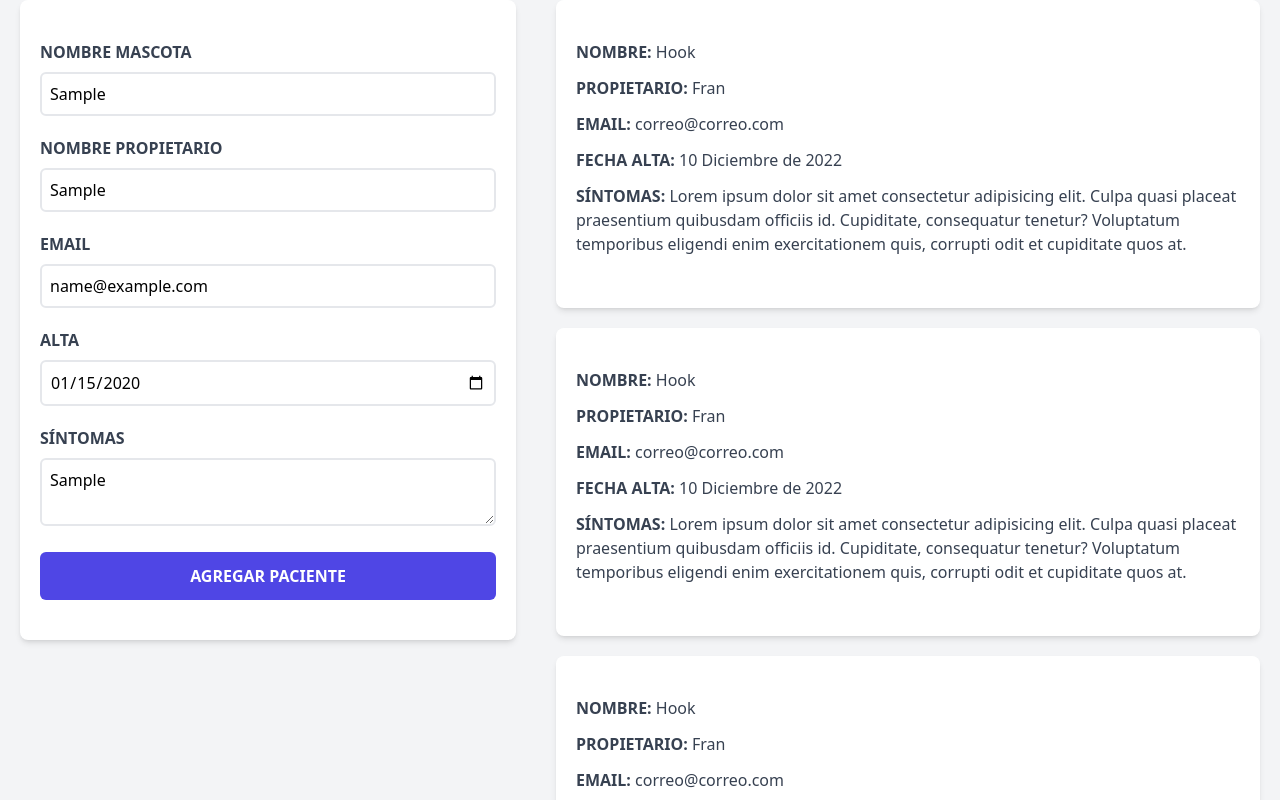
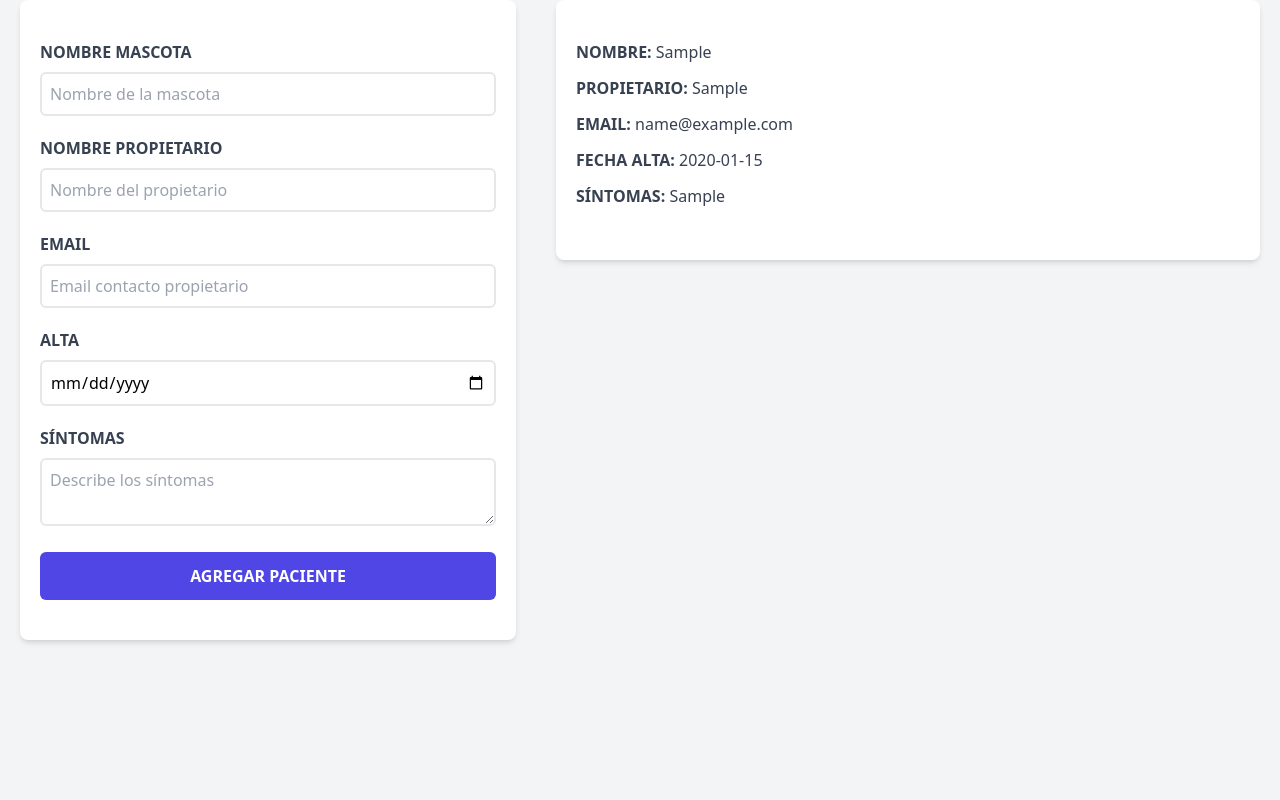
Before and after one commit to FranRodrigueez/administracionPacientes, a React (Vite) app in the folder citas-react/: page / in a window 1280 px wide. Both pictures are taken after typing "Sample", "Sample", "name@example.com", "2020-01-15", "Sample" into the empty fields and a click on the input "Agregar Paciente". Shown: the part 308-1108 px from the top of the page. Built offline with nearby package versions, Linux system fonts and the light colour scheme.

Commit message:
13:47 08/09/2023

```diff
--- a/citas-react/src/App.jsx
+++ b/citas-react/src/App.jsx
@@ -1,3 +1,4 @@
+import { useState } from 'react'
 import Formulario from "./componentes/Formulario"
 import ListadoPacientes from "./componentes/ListadoPacientes"
 import Header from "./componentes/Header"
@@ -6,13 +7,22 @@
 
 function App() {
 
+  const [pacientes, setPacientes] = useState([])
+
   return (
     <div className="container mx-auto mt-20">
       <Header/>
 
       <div className="mt-14 md:flex">
-        <Formulario/>
-        <ListadoPacientes/>
+        <Formulario
+
+          pacientes={pacientes}
+          setPacientes={setPacientes}
+
+        />
+        <ListadoPacientes
+          pacientes={pacientes}
+        />
       </div>
 
     </div>
--- /dev/null
+++ b/citas-react/src/componentes/Error.jsx
@@ -0,0 +1,9 @@
+const Error = ({mensaje}) => {
+  return (
+        <div className="bg-red-800 text-center text-white p-3 uppercase font-bold mb-3 rounded-md">
+                <p>{mensaje}</p>
+        </div>
+  )
+}
+
+export default Error
--- a/citas-react/src/componentes/Formulario.jsx
+++ b/citas-react/src/componentes/Formulario.jsx
@@ -1,6 +1,7 @@
 import {useState, useEffect} from 'react';
+import Error from './Error';
 
-const Formulario = () => {
+const Formulario = ({ pacientes, setPacientes}) => {
 
   const [nombre, setNombre] = useState('');
   const [propietario, setPropietario] = useState('');
@@ -9,7 +10,6 @@
   const [sintomas, setSintomas] = useState('');
 
   const[error, setError] = useState(false)
-
 
   const handleSubmit = (e) => {
     e.preventDefault();
@@ -24,6 +24,33 @@
     }
 
     setError(false)
+
+    //Objeto de Paciente
+    const objetoPaciente = {
+      nombre,
+      propietario,
+      email,
+      fecha,
+      sintomas,
+      id: generarID()
+    }
+
+    setPacientes([...pacientes, objetoPaciente])
+
+    //Reiniciar el formulario a través del useState
+    setNombre("")
+    setPropietario("")
+    setEmail("")
+    setFecha("")
+    setSintomas("")
+
+  }
+
+  //Generar un ID
+  const generarID = () => {
+    const random = Math.random().toString(36).substr(2);
+    const fecha = Date.now().toString(36)
+    return fecha + random
   }
 
   return (
@@ -36,15 +63,17 @@
         <span className="text-indigo-600 font-bold">Administralos</span>
       </p>
 
+
+      {/* Comienzo del formulario */}
       <form
         onSubmit={handleSubmit}
         className="bg-white shadow-md rounded-lg py-10 px-5 mb-10"
         >
-          { error &&
-            <div className="bg-red-800 text-center text-white p-3 uppercase font-bold mb-3 rounded-md">
-              <p>Todos los campos son obligatorios</p>
-            </div>
-          }
+
+        {/* Mensaje de error si no rellenas el formulario */}
+        { error && <Error mensaje="Todos los campos son obligatorios"/>}
+
+        {/* Nombre de la mascota */}
         <div className="mb-5">
           {/* htmlFor une el label con el input */}
           <label htmlFor="mascota" className="block text-gray-700 uppercase font-bold ">
@@ -62,6 +91,7 @@
 
         </div>
 
+        {/* Nombre del propietario */}
         <div className="mb-5">
 
           <label htmlFor="propietario" className="block text-gray-700 uppercase font-bold ">
@@ -79,6 +109,7 @@
 
         </div>
 
+        {/* Email */}
         <div className="mb-5">
 
           <label htmlFor="email" className="block text-gray-700 uppercase font-bold ">
@@ -97,6 +128,7 @@
 
         </div>
 
+        {/* Fecha */}
         <div className="mb-5">
 
           <label htmlFor="alta" className="block text-gray-700 uppercase font-bold ">
@@ -114,6 +146,7 @@
 
         </div>
 
+        {/* Síntomas */}
         <div className="mb-5">
 
           <label htmlFor="sintomas" className="block text-gray-700 uppercase font-bold ">
@@ -130,6 +163,7 @@
 
         </div>
 
+        {/* Botón agregar */}
         <input
           type="submit"
           className="bg-indigo-600 w-full p-3 text-white uppercase font-bold
--- a/citas-react/src/componentes/ListadoPacientes.jsx
+++ b/citas-react/src/componentes/ListadoPacientes.jsx
@@ -1,6 +1,7 @@
 import Paciente from "./Paciente"
 
-const ListadoPacientes = () => {
+const ListadoPacientes = ({pacientes}) => {
+
         return (
                 <div className="md:w-1/2 lg:w-3/5">
 
@@ -11,18 +12,24 @@
                         </p>
 
                         <div className="md:h-screen overflow-y-scroll">
-                                <Paciente/>
-                                <Paciente/>
-                                <Paciente/>
-                                <Paciente/>
-                                <Paciente/>
-                                <Paciente/>
+
+                              {pacientes.map(paciente => (
+
+                                        <Paciente
+                                                key={paciente.id}
+                                                paciente={paciente}
+                                        />
+                                ))}
+
+
+
+
                         </div>
 
                 </div>
 
 
         )
-      }
+}
 
-      export default ListadoPacientes
+export default ListadoPacientes
--- a/citas-react/src/componentes/Paciente.jsx
+++ b/citas-react/src/componentes/Paciente.jsx
@@ -1,29 +1,32 @@
-const Paciente = () => {
+const Paciente = ({paciente}) => {
+
+  const {nombre, propietario, email, fecha, sintomas} = paciente
+
   return (
         <div className="mx-5 bg-white shadow-md py-10 px-5 rounded-lg mb-5">
                 <p className="font-bold mb-3 text-gray-700 uppercase">Nombre: {""}
 
-                <span className="font-normal normal-case">Hook</span>
+                <span className="font-normal normal-case">{nombre}</span>
                 </p>
 
                 <p className="font-bold mb-3 text-gray-700 uppercase">Propietario: {""}
 
-                <span className="font-normal normal-case">Fran</span>
+                <span className="font-normal normal-case">{propietario}</span>
                 </p>
 
                 <p className="font-bold mb-3 text-gray-700 uppercase">Email: {""}
 
-                <span className="font-normal normal-case">correo@correo.com</span>
+                <span className="font-normal normal-case">{email}</span>
                 </p>
 
                 <p className="font-bold mb-3 text-gray-700 uppercase">Fecha Alta: {""}
 
-                <span className="font-normal normal-case">10 Diciembre de 2022</span>
+                <span className="font-normal normal-case">{fecha}</span>
                 </p>
 
                 <p className="font-bold mb-3 text-gray-700 uppercase">Síntomas: {""}
 
-                <span className="font-normal normal-case">Lorem ipsum dolor sit amet consectetur adipisicing elit. Culpa quasi placeat praesentium quibusdam officiis id. Cupiditate, consequatur tenetur? Voluptatum temporibus eligendi enim exercitationem quis, corrupti odit et cupiditate quos at.</span>
+                <span className="font-normal normal-case">{sintomas}</span>
                 </p>
         </div>
   )
```
